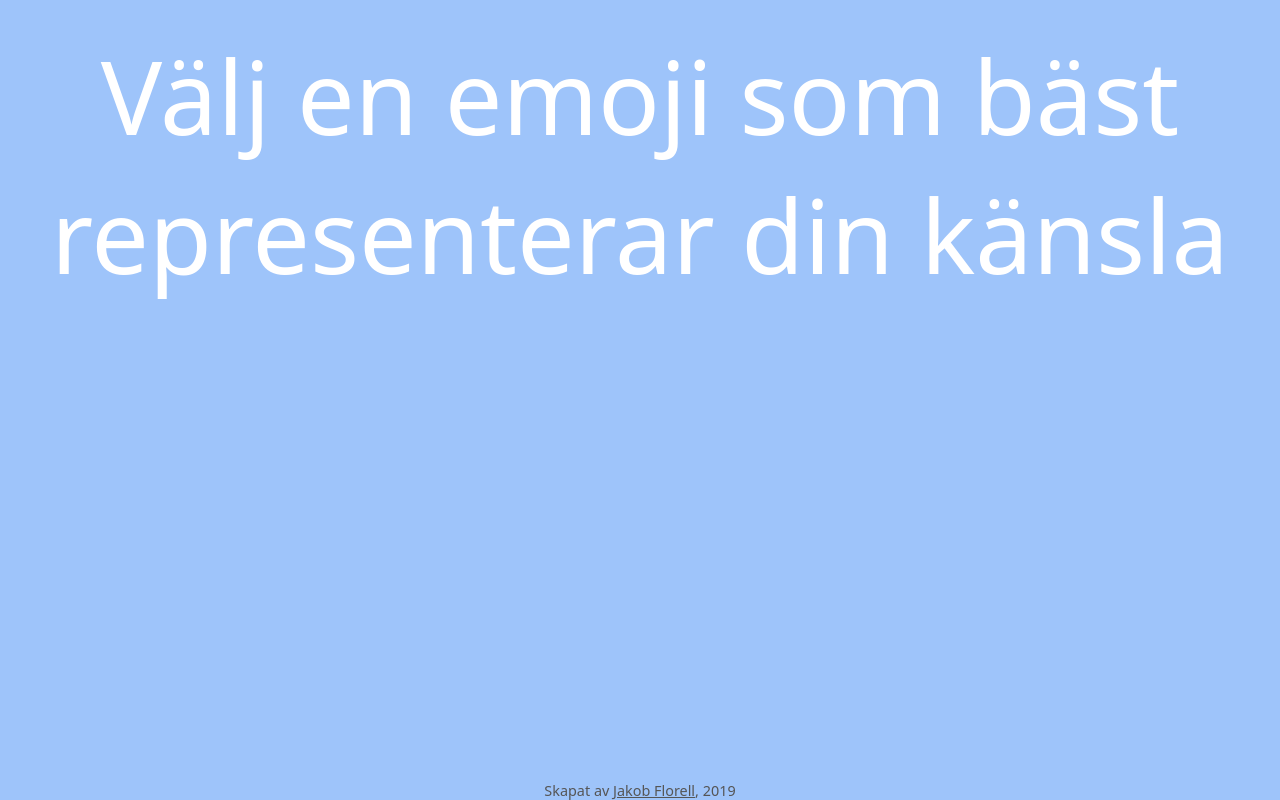
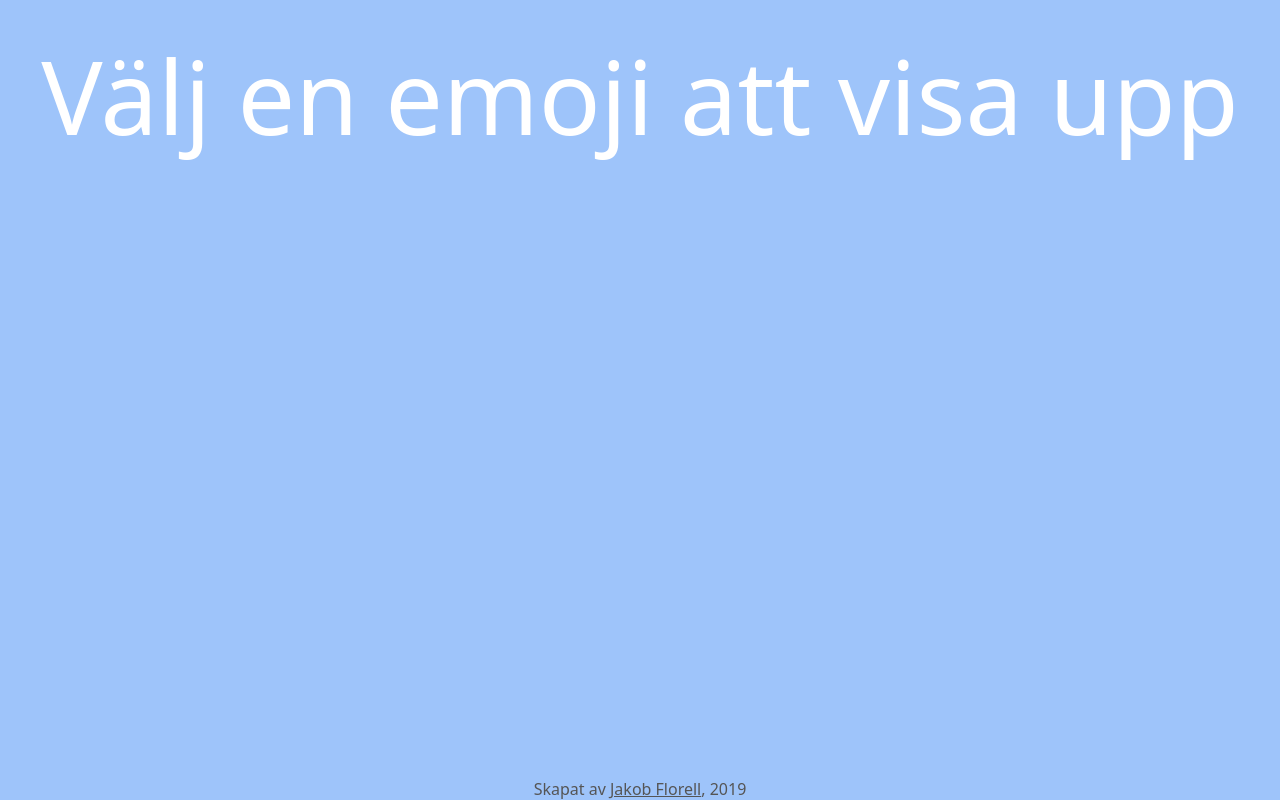
Before and after one commit to jakbob/emote, a plain HTML site: page index.html in a window 1280 px wide. Drawn offline with Linux system fonts and the light colour scheme.

Commit message:
Interface improvements

```diff
--- a/index.html
+++ b/index.html
@@ -1,7 +1,7 @@
 <html lang="sv">
   <head>
     <title>Emote</title>
-    <meta name="viewport" content="width=device-width, initial-scale=1.0" />
+    <meta name="viewport" content="width=device-width, initial-scale=1.0, user-scalable=no" />
     <meta http-equiv="Content-Type" content="text/html;charset=UTF-8">
     <meta name="description" content="Ett verktyg för att dela med sig av sina känslor i ett team eller en grupp." />
     <style>
@@ -26,27 +26,29 @@
         border: none;
         vertical-align: middle;
       }
+      .emoji:valid ~ .text {
+        opacity: 0;
+      }
+
+      .text {
+        opacity: 1;
+        transition: opacity 1s;
+      }
       .help-text {
         font-size: 8vw;
         padding: 2vw;
         text-align: center;
-        opacity: 1;
-        transition: opacity 1s;
       }
-      .emoji:valid + .help-text {
-        opacity: 0;
-      }
-
-      .author {
+      .author-text {
         position: absolute;
         bottom: 0;
         left: 0;
         right: 0;
         color: #555;
-        font-size: 0.9rem;
+        font-size: 1rem;
         text-align: center;
       }
-      .author a {
+      .author-text a {
         color: inherit;
       }
     </style>
@@ -64,7 +66,7 @@
   </head>
   <body>
     <input class="emoji" type="text" required minlength="1" />
-    <div class="help-text">Välj en emoji som bäst representerar din känsla</div>
-    <div class="author">Skapat av <a href="https://twitter.com/jakbob" target="_blank">Jakob Florell</a>, 2019</div>
+    <div class="text help-text">Välj en emoji att visa upp</div>
+    <div class="text author-text">Skapat av <a href="https://twitter.com/jakbob" target="_blank">Jakob Florell</a>, 2019</div>
   </body>
 </html>
```
